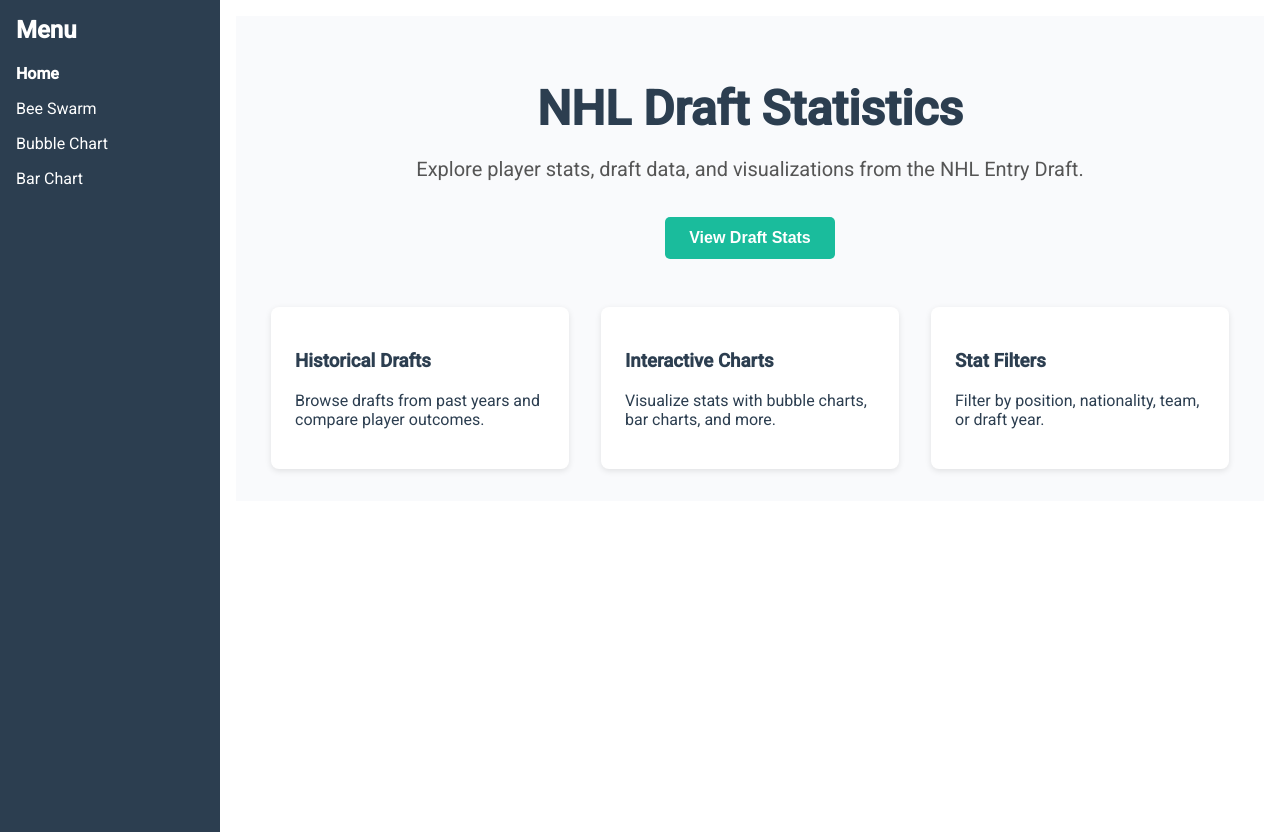
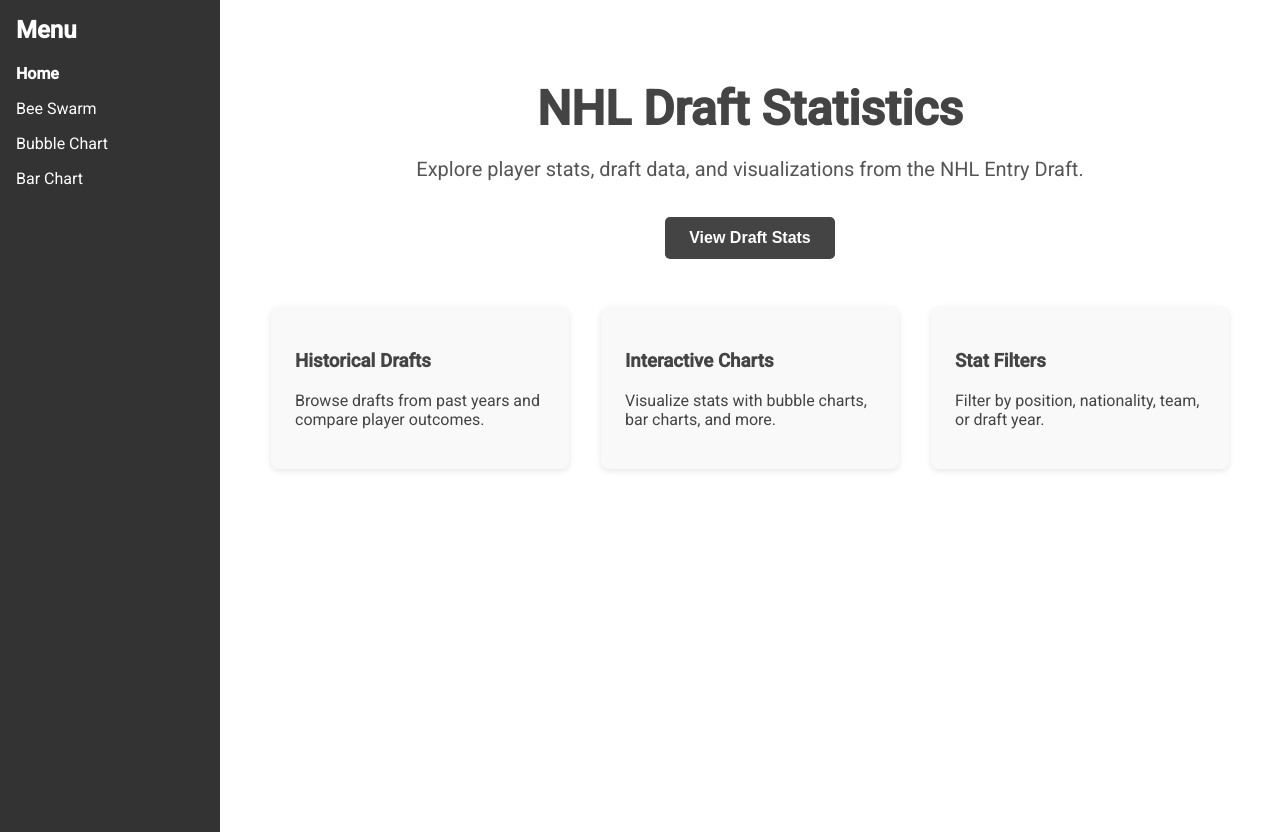
Before and after one commit to MaxenceSigouin/INF8808-Projet, an Angular app in the folder projet-dataviz/: page / in a window 1280 px wide. Built offline with nearby package versions, Linux system fonts and the light colour scheme.

Commit message:
color adjustment

```diff
--- a/projet-dataviz/src/app/components/sidebar/sidebar.component.css
+++ b/projet-dataviz/src/app/components/sidebar/sidebar.component.css
@@ -1,5 +1,5 @@
 .sidebar {
-  background-color: #2c3e50;
+  background-color: #333;
   color: white;
   height: 100vh;
   padding: 1rem;
--- a/projet-dataviz/src/app/pages/home-page/home-page.component.css
+++ b/projet-dataviz/src/app/pages/home-page/home-page.component.css
@@ -1,8 +1,8 @@
 .homepage {
     padding: 2rem;
     text-align: center;
-    background-color: #f9fafc;
-    color: #2c3e50;
+    background-color: white;
+    color: #444;
   }
 
   .hero {
@@ -21,7 +21,7 @@
 
   .hero button {
     padding: 0.75rem 1.5rem;
-    background-color: #1abc9c;
+    background-color: #444;
     border: none;
     color: white;
     font-weight: bold;
@@ -33,7 +33,7 @@
   }
 
   .hero button:hover {
-    background-color: #16a085;
+    background-color: #777;
   }
 
   .features {
@@ -44,7 +44,7 @@
   }
 
   .feature-card {
-    background-color: white;
+    background-color: #f9f9f9;
     border-radius: 8px;
     padding: 1.5rem;
     width: 250px;
```
